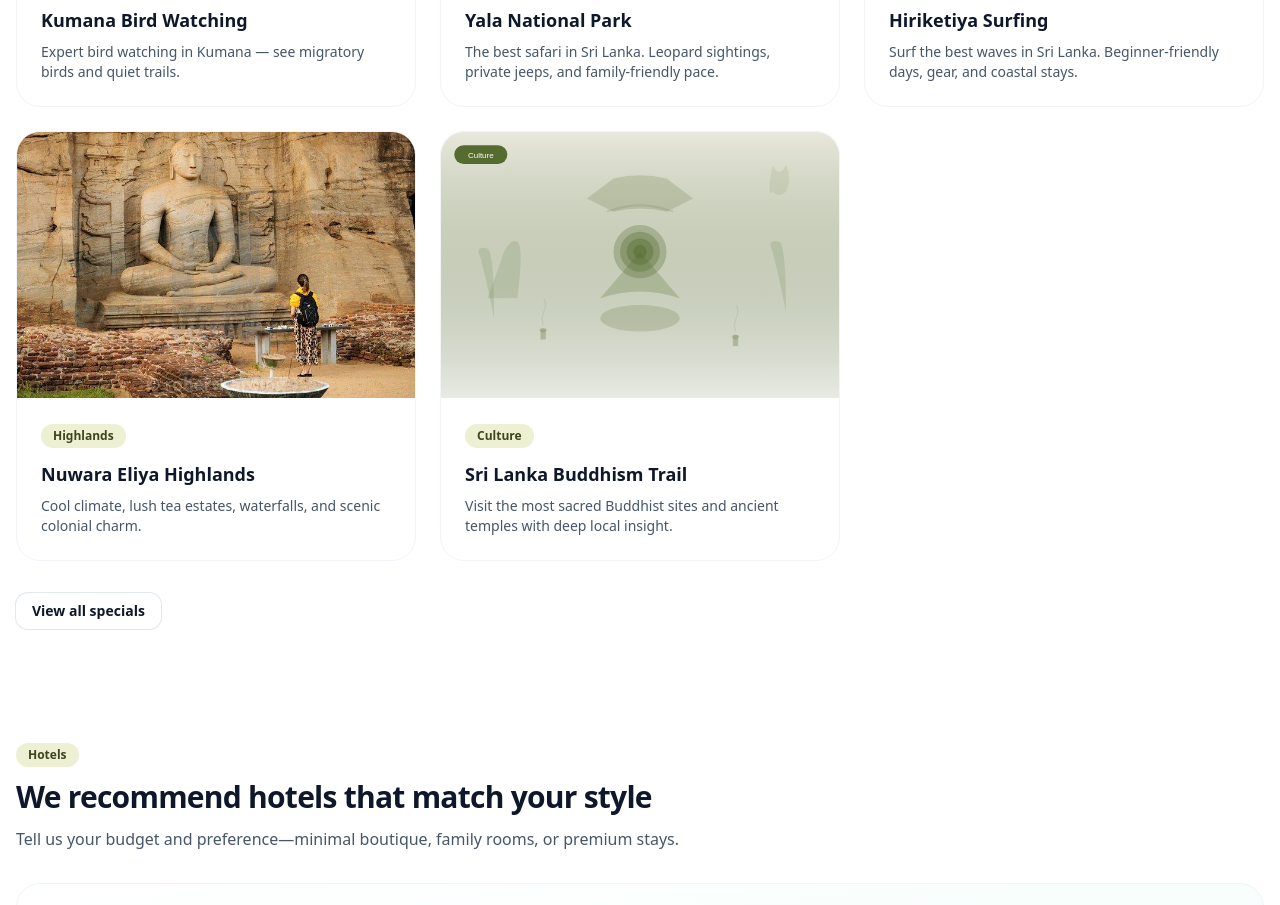
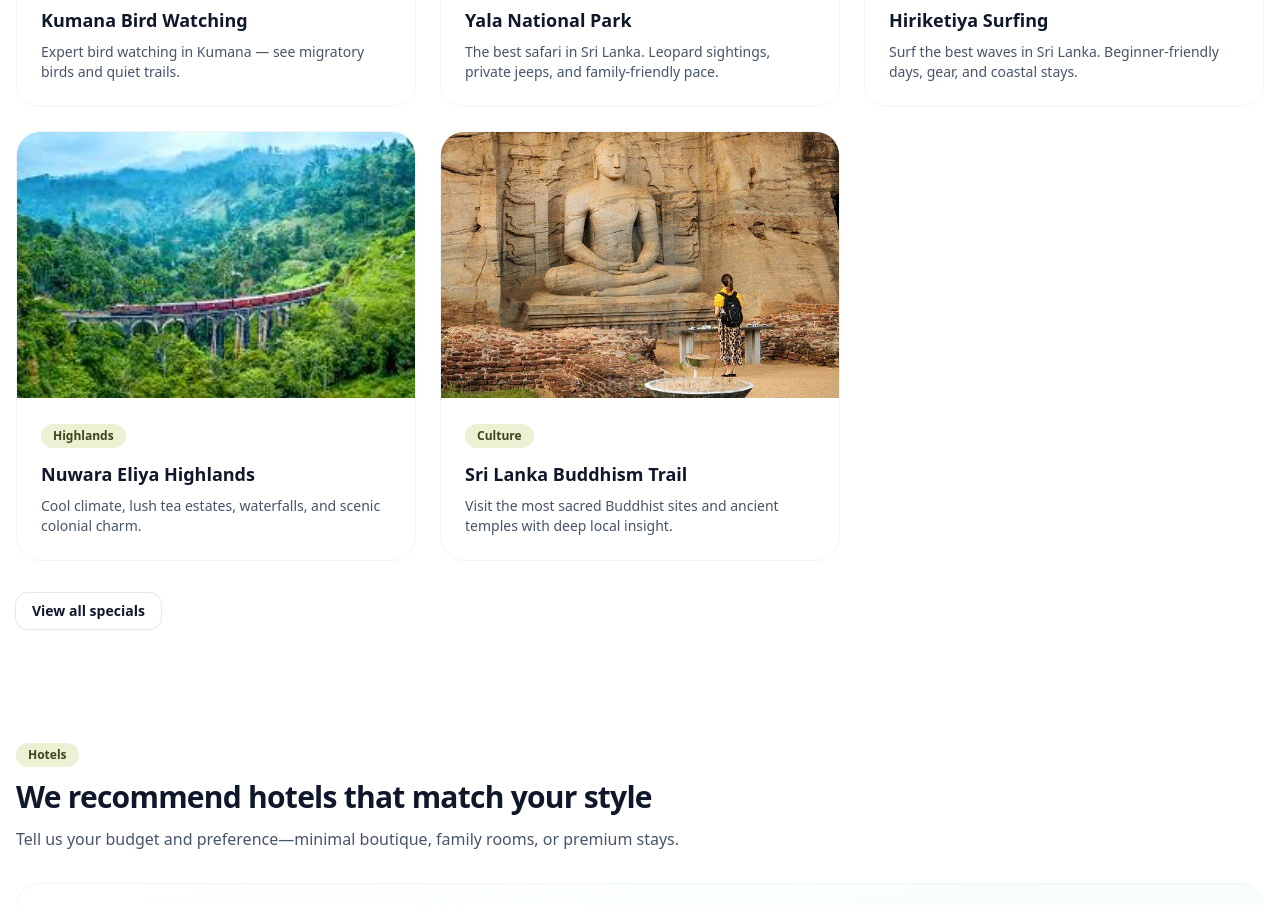
Before and after one commit to SuraMahesh/tourland, a React (Vite) app: page / in a window 1280 px wide. Shown: the part 2060-2965 px from the top of the page. Built offline with nearby package versions, Linux system fonts and the light colour scheme.

Commit message:
Update all special tour images - final

```diff
--- a/src/data/tours.js
+++ b/src/data/tours.js
@@ -96,7 +96,7 @@ export const specials = [
     title: 'Sri Lanka Buddhism Trail',
     summary: 'Visit the most sacred Buddhist sites and ancient temples with deep local insight.',
     tag: 'Culture',
-    image: '/specials/buddhism-heritage.svg',
+    image: '/specials/buddhism-heritage.jpg',
   },
 ]
 
```
Also changed, not shown: public/specials/buddhism-heritage.jpg (added), public/specials/nuwara-eliya.jpg.
